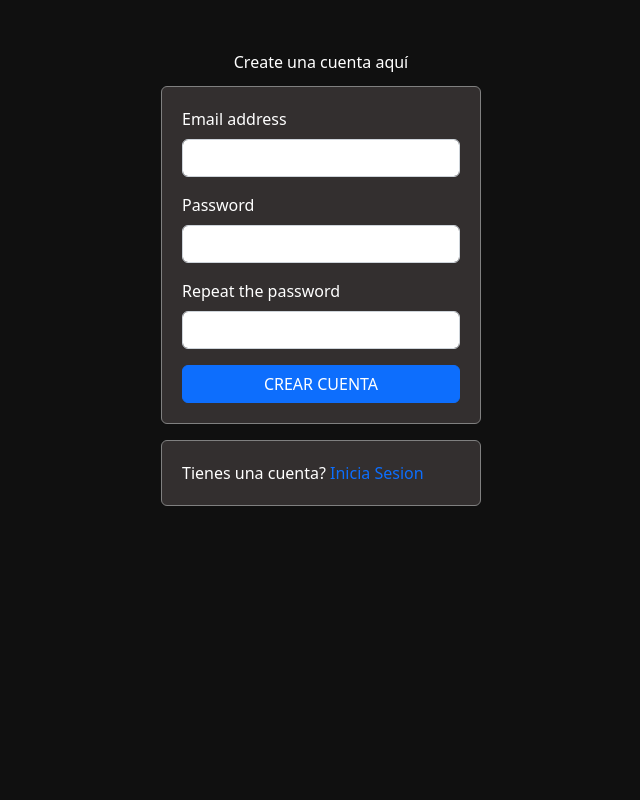
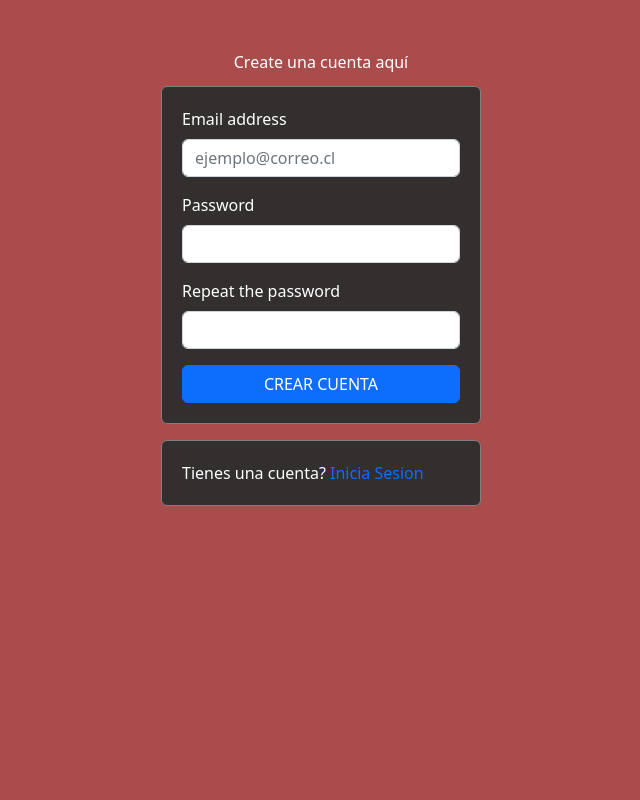
Before and after one commit to DonHuenchu/prueba, a PHP site: page /view/home/signup.php in a window 1280 px wide. Shown: the whole page, without its empty margins (319-959 px from the left). Run offline with PHP 8.4, Linux system fonts and the light colour scheme.

Commit message:
cambiando colores y agregando placeholder de ejemplo

```diff
--- a/asset/css/estilos.css
+++ b/asset/css/estilos.css
@@ -7,7 +7,7 @@
     min-height: 100vh;
 }
 .fondo_menu{
-    background-color: #212529;
+    background-color: #4184c7;
 }
 .boton{
     color: white;
@@ -23,7 +23,7 @@
     color: gray;
 }
 .fondo-login{
-    background-color: rgba(0, 0, 0, 0.938);
+    background-color: rgba(165, 64, 64, 0.938);
     min-height: 100vh;
     padding-top: 50px;
 }
--- a/view/home/login.php
+++ b/view/home/login.php
@@ -17,7 +17,7 @@
     <form action="verificar.php" method="POST" class="col-3 login" autocomplete="off">
         <div class="mb-3">
             <label for="exampleInputEmail1" class="form-label">Email address</label>
-            <input type="email" name="correo" class="form-control" id="exampleInputEmail1" aria-describedby="emailHelp">
+            <input type="email" name="correo" class="form-control" id="exampleInputEmail1" aria-describedby="emailHelp" placeholder="ejemplo@correo.cl">
         </div>
         <div class="mb-3">
             <label for="exampleInputPassword1" class="form-label">Password</label>
--- a/view/home/signup.php
+++ b/view/home/signup.php
@@ -17,7 +17,7 @@
     <form action="store.php" method="POST" class="col-3 login" autocomplete="off">
         <div class="mb-3">
             <label for="exampleInputEmail1" class="form-label">Email address</label>
-            <input type="email" name="correo" value="<?= (!empty($_GET['correo'])) ? $_GET['correo'] : "" ?>" class="form-control" id="exampleInputEmail1" aria-describedby="emailHelp">
+            <input type="email" name="correo" value="<?= (!empty($_GET['correo'])) ? $_GET['correo'] : "" ?>" class="form-control" id="exampleInputEmail1" aria-describedby="emailHelp" placeholder="ejemplo@correo.cl">
         </div>
         <div class="mb-3">
             <label for="exampleInputPassword1" class="form-label">Password</label>
```
